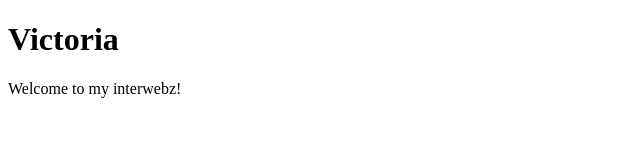
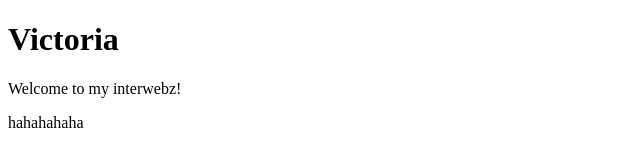
Before and after one commit to vvvictoriaLiu/vvvictoriaLiu.github.io, a plain HTML site: page demo/index.html in a window 1280 px wide. Shown: the whole page, without its empty margins (0-640 px from the left). Drawn offline with Linux system fonts and the light colour scheme.

Commit message:
edits paragraph

```diff
--- a/demo/index.html
+++ b/demo/index.html
@@ -8,5 +8,6 @@
 <body>
     <h1>Victoria</h1>
     <p>Welcome to my interwebz!</p>
+    <p>hahahahaha</p>
 </body>
 </html>
```
